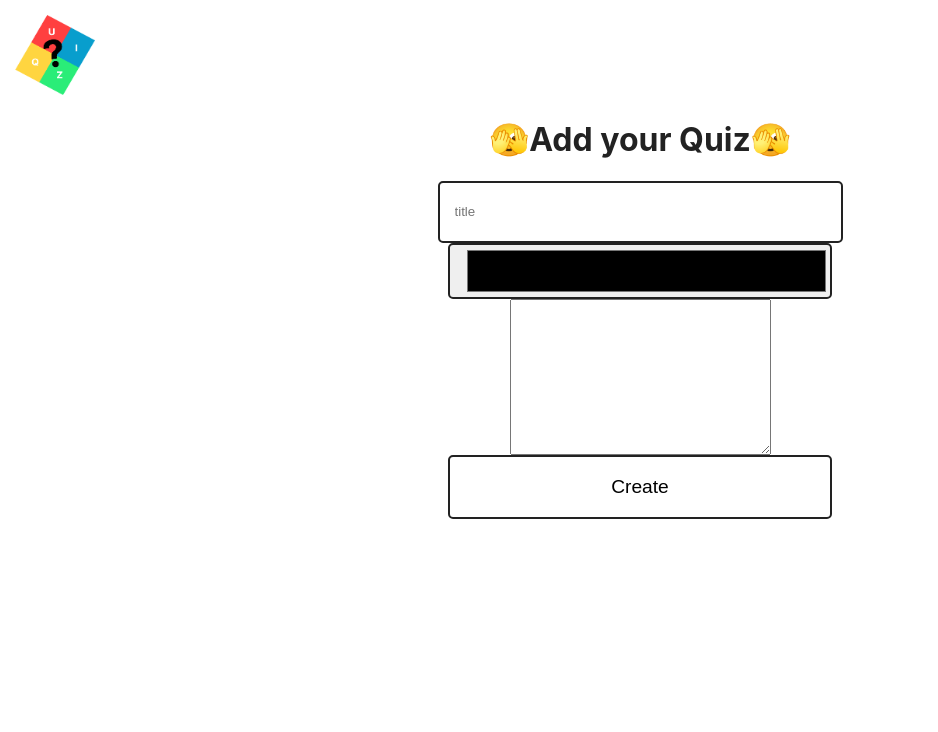
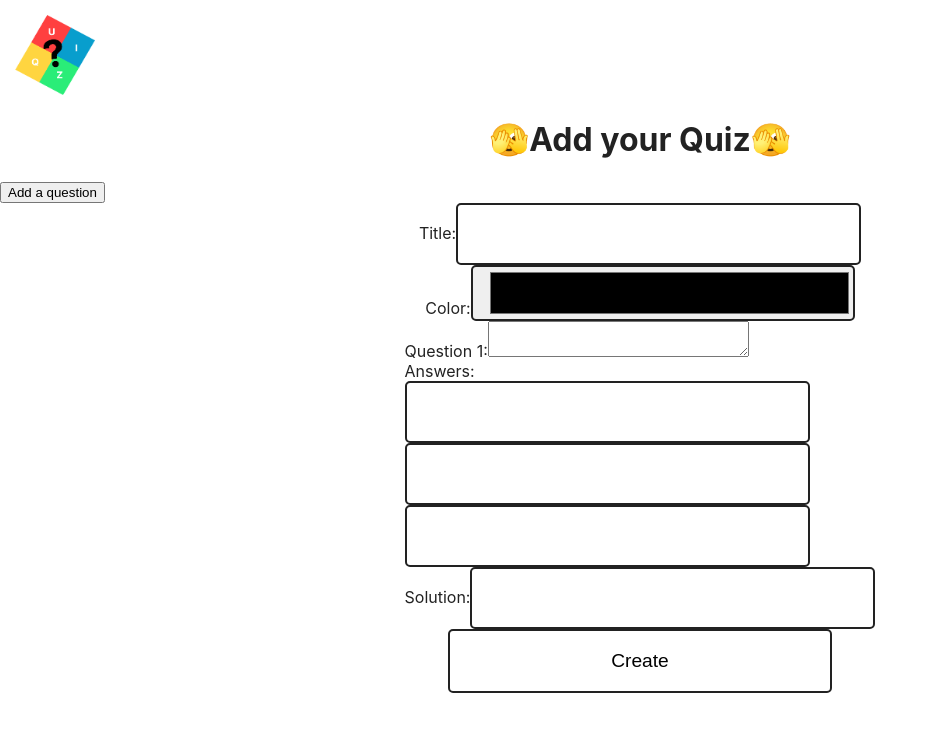
Before and after one commit to Sueysz/gen-quiz, a React (Vite) app: page /FormQuiz in a window 1280 px wide. Shown: the top 732 px of the page, without its empty margins (0-938 px from the left). Built offline with nearby package versions, Linux system fonts and the light colour scheme.

Commit message:
settings yup and formink using formink handler

```diff
--- a/src/pages/FormQuiz.jsx
+++ b/src/pages/FormQuiz.jsx
@@ -2,69 +2,198 @@ import { Link } from "react-router-dom"
 import { ConfirmButton } from "../components/Buttons"
 import { FormPage } from "../components/FormPage"
 import { StyledIcon } from "../components/Icons"
-import { useCallback, useState } from "react"
+import { useState } from "react"
 import { createQuiz } from "../api"
-
-
+import { useFormik } from "formik"
+import * as Yup from 'yup';
 
 export const FormQuiz = () => {
     const [quizData, setQuizData] = useState({
         title: "",
         color: "#000000",
-        questions: [],
+        questions: [
+            {
+                question: "",
+                answers: ["", "", ""],
+                solution: ""
+            }
+        ]
+    });
+
+    const validationSchema = Yup.object().shape({
+        title: Yup.string().required("Title is required"),
+        color: Yup.string().required("Color is required"),
+        questions: Yup.array().of(
+            Yup.object().shape({
+                question: Yup.string().required("Question is required"),
+                answers: Yup.array()
+                    .of(Yup.string().required("Answer is required"))
+                    .min(1, "At least 1 answer is required")
+                    .max(3, "Maximum of 3 answers allowed"),
+                solution: Yup.string().required("Solution is required")
+            })
+        )
+    });
+
+    const formik = useFormik({
+        initialValues: quizData,
+        validationSchema,
+        onSubmit: async (values) => {
+            console.log(values);
+            await createQuiz(values.title, values.color, values.questions);
+            setQuizData({
+                title: "",
+                color: "#000000",
+                questions: [
+                    {
+                        question: "",
+                        answers: ["", "", ""],
+                        solution: "",
+                    }
+                ]
+            })
+        }
     })
 
-    const { title, color, questions } = quizData
+    const handleQuestionChange = (event, index) => {
+        const { value } = event.target;
+        const updatedQuestions = [...formik.values.questions];
+        updatedQuestions[index].question = value;
+        formik.setFieldValue("questions", updatedQuestions);
+    };
 
-    const handleInputChange = (event) => {
-        const { name, value } = event.target;
-        setQuizData({ ...quizData, [name]: value });
+    const handleAnswerChange = (event, questionIndex, answerIndex) => {
+        const { value } = event.target;
+        const questions = [...formik.values.questions];
+        questions[questionIndex].answers[answerIndex] = value;
+        formik.setFieldValue("questions", questions);
     }
 
-    const handleSubmit = useCallback(async (event) => {
-        event.preventDefault();
+    const handleSolutionChange = (event, index) => {
+        const { value } = event.target;
+        const questions = [...formik.values.questions];
+        questions[index].solution = value;
+        formik.setFieldValue("questions", questions);
+    }
 
-        console.log(quizData)
-        await createQuiz(title, color, questions)
-        setQuizData({
-            title: '',
-            color: '#000000',
-            questions: []
-        })
+    const addQuestion = () => {
+        const updatedQuestions = [...formik.values.questions];
+        updatedQuestions.push({
+            question: "",
+            answers: ["", "", ""],
+            solution: ""
+        });
+        formik.setFieldValue("questions", updatedQuestions);
+    }
 
-    })
     return (
-        <>
         <FormPage>
-                <Link to={'/'}>
-                    <StyledIcon src='/icons/logo.png' alt='logo' />
+            <Link to="/">
+                <StyledIcon src="/icons/logo.png" alt="logo" />
             </Link>
             <h1>🫣Add your Quiz🫣</h1>
-                <form onSubmit={handleSubmit} >
+            <button type="button" onClick={addQuestion}>Add a question</button>
+            <form onSubmit={formik.handleSubmit}>
+                <div className="form-group">
+                    <label htmlFor="title">Title:</label>
                     <input
-                        placeholder="title"
+                        id="title"
                         type="text"
                         name="title"
-                        value={quizData.title}
-                        onChange={handleInputChange}
+                        value={formik.values.title}
+                        onChange={formik.handleChange}
                     />
+                    {formik.errors.title && formik.touched.title && (
+                        <div className="error-message">{formik.errors.title}</div>
+                    )}
+                </div>
+
+                <div className="form-group">
+                    <label htmlFor="color">Color:</label>
                     <input
+                        id="color"
                         type="color"
                         name="color"
-                        value={quizData.color}
-                        onChange={handleInputChange}
+                        value={formik.values.color}
+                        onChange={formik.handleChange}
                     />
+                    {formik.errors.color && formik.touched.color && (
+                        <div className="error-message">{formik.errors.color}</div>
+                    )}
+                </div>
+
+                {formik.values.questions.map((question, index) => (
+                    <div key={index} className="question-container">
+                        <div className="form-group">
+                            <label htmlFor={`question-${index}`}>Question {index + 1}:</label>
                             <textarea
-                    name="questions"
+                                id={`question-${index}`}
+                                type="text"
+                                name={`questions[${index}].question`}
                                 cols="30"
-                    rows="10"
-                    value={quizData.questions}
-                    onChange={handleInputChange}
+                                rows="2"
+                                value={question.question}
+                                onChange={(event) => handleQuestionChange(event, index)}
                             />
+                            {formik.errors.questions &&
+                                formik.touched.questions &&
+                                formik.errors.questions[index] &&
+                                formik.touched.questions[index] && (
+                                    <div className="error-message">{formik.errors.questions[index].question}</div>
+                                )}
+                        </div>
 
-                    <ConfirmButton type="submit"> Create </ConfirmButton>
+                        <div className="form-group">
+                            <label>Answers:</label>
+                            {question.answers.map((answer, answerIndex) => (
+                                <div key={answerIndex} className="answer-container">
+                                    <input
+                                        type="text"
+                                        name={`questions[${index}].answers[${answerIndex}]`}
+                                        value={answer}
+                                        onChange={(event) =>
+                                            handleAnswerChange(event, index, answerIndex)
+                                        }
+                                    />
+                                    {formik.errors.questions &&
+                                        formik.touched.questions &&
+                                        formik.errors.questions[index] &&
+                                        formik.touched.questions[index] &&
+                                        formik.errors.questions[index].answers &&
+                                        formik.touched.questions[index].answers &&
+                                        formik.errors.questions[index].answers[answerIndex] &&
+                                        formik.touched.questions[index].answers[answerIndex] && (
+                                            <div className="error-message">
+                                                {formik.errors.questions[index].answers[answerIndex]}
+                                            </div>
+                                        )}
+                                </div>
+                            ))}
+                        </div>
+
+                        <div className="form-group">
+                            <label htmlFor={`solution-${index}`}>Solution:</label>
+                            <input
+                                id={`solution-${index}`}
+                                type="text"
+                                name={`questions[${index}].solution`}
+                                value={question.solution}
+                                onChange={(event) => handleSolutionChange(event, index)}
+                            />
+                            {formik.errors.questions &&
+                                formik.touched.questions &&
+                                formik.errors.questions[index] &&
+                                formik.touched.questions[index] &&
+                                formik.errors.questions[index].solution &&
+                                formik.touched.questions[index].solution && (
+                                    <div className="error-message">{formik.errors.questions[index].solution}</div>
+                                )}
+                        </div>
+                    </div>
+                ))}
+
+                <ConfirmButton type="submit">Create</ConfirmButton>
             </form>
         </FormPage>
-        </>
-    )
-}
+    );
+};
--- a/src/pages/Quiz.jsx
+++ b/src/pages/Quiz.jsx
@@ -20,7 +20,7 @@ const TitleContainer = styled.div`
 export const Quiz = () => {
     const { slug } = useParams();
     const [quiz, setQuiz] = useState(null);
-    const [selectedAnswer, setSelectedAnswer] = useState();
+    const [selectedAnswer, setSelectedAnswer] = useState(null);
     const [questionsIndex, setQuestionsIndex] = useState(0);
     const [score, setscore] = useState(0);
     const [incorrectAnswers, setIncorectAnswers] = useState(0);
@@ -34,7 +34,7 @@ export const Quiz = () => {
         if (quiz === null) {
             return undefined;
         } else {
-            return quiz.questions.data[questionsIndex];
+            return quiz.questions[questionsIndex];
         }
     }, [quiz, questionsIndex]);
 
```
Lines whose indentation alone changed are shown as unchanged.
